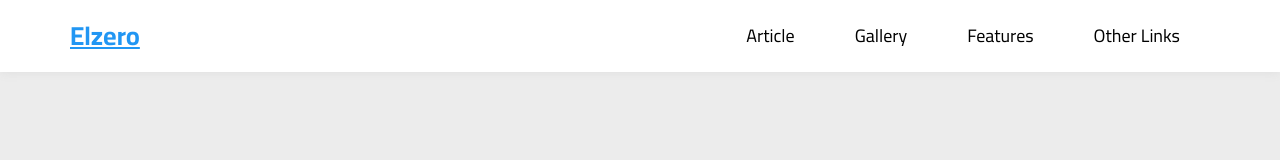
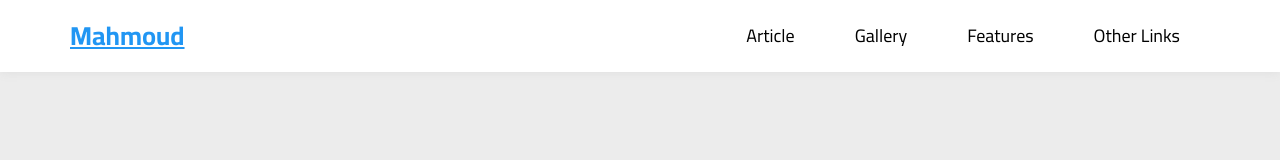
Before and after one commit to mahmoudabd437/Template-3, a plain HTML site: page index.html in a window 1280 px wide. Shown: the top 160 px of the page. Drawn offline with Linux system fonts and the light colour scheme.

Commit message:
Add files via upload

```diff
--- a/index.html
+++ b/index.html
@@ -21,7 +21,7 @@
     <div class="heading">
         <div class="container">
             <div class="logo">
-                <a href="#">Elzero</a>
+                <a href="#">Mahmoud</a>
             </div>
             <ul class="links">
                 <li><a href="#Article">Article</a></li>
@@ -837,7 +837,7 @@
     <div class="footer">
         <div class="container">
             <div class="box">
-                <h3>Elzero</h3>
+                <h3>Mahmoud</h3>
                 <ul class="social">
                     <li>
                         <a href="#" class="facebook">
```
